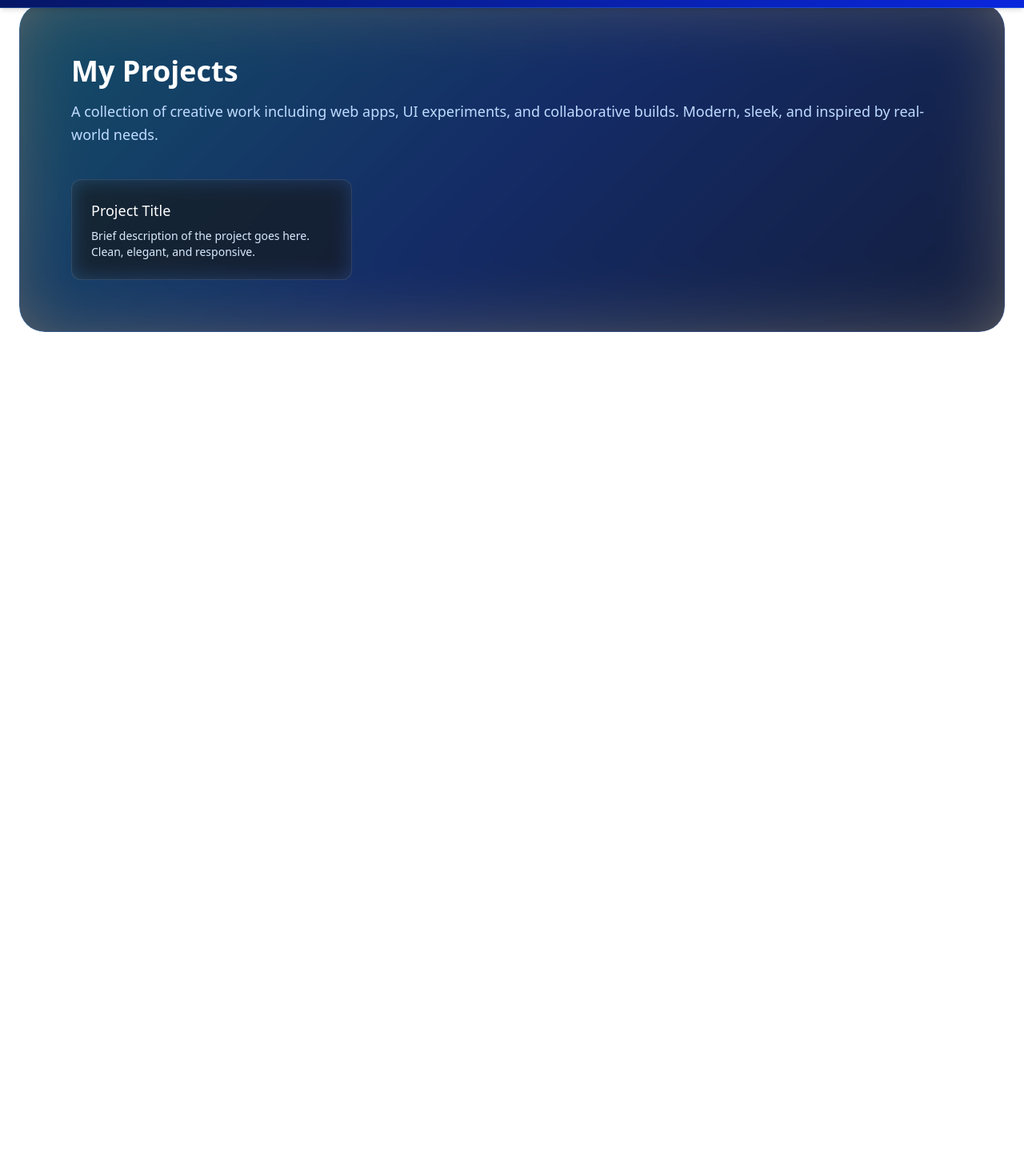
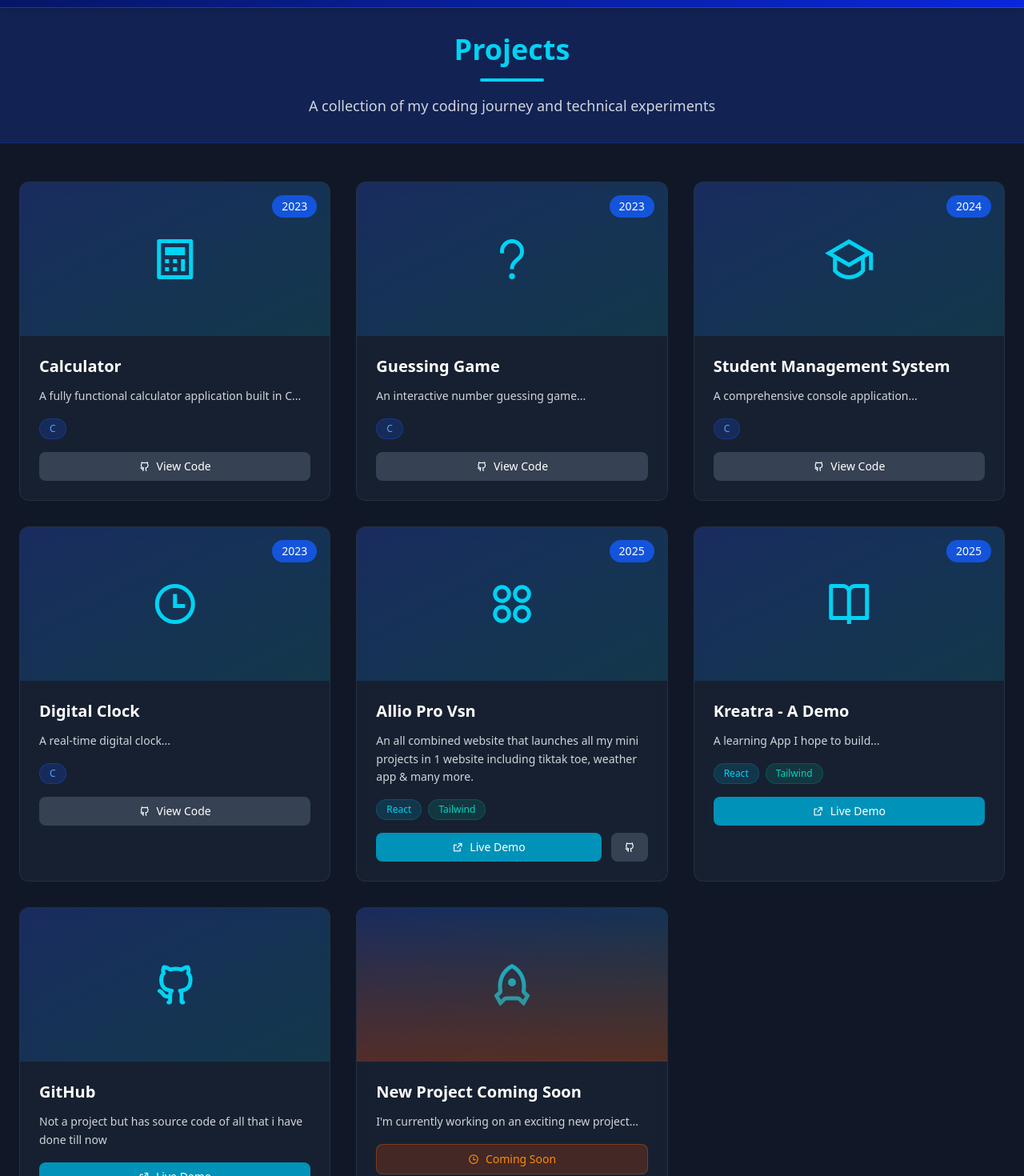
Before and after one commit to SamratVsn/PortfolioVsn, a React (Vite) app: page /Projects in a window 1280 px wide. Shown: the part 60-1530 px from the top of the page at 80% size. Before the commit the page ends 800 px from the top, so only its background shows below. Built offline with nearby package versions, Linux system fonts and the light colour scheme.

Commit message:
Project Changes

```diff
--- a/src/Components/Projects.jsx
+++ b/src/Components/Projects.jsx
@@ -1,29 +1,191 @@
 import React from 'react';
 
-function Projects() {
+const ProjectsDisplay = () => {
+  const projects = [
+    {
+      title: "Calculator",
+      description: "A fully functional calculator application built in C...",
+      GitHub: "https://github.com/SamratVsn/C-codes/blob/main/Calculator.c",
+      tech: ["C"],
+      date: "2023",
+      icon: "ri-calculator-line"
+    },
+    {
+      title: "Guessing Game",
+      description: "An interactive number guessing game...",
+      GitHub: "https://github.com/SamratVsn/C-codes/blob/main/GUESS_It.c",
+      tech: ["C"],
+      date: "2023",
+      icon: "ri-question-mark"
+    },
+    {
+      title: "Student Management System",
+      description: "A comprehensive console application...",
+      GitHub: "https://github.com/SamratVsn/C-codes/blob/main/Student_Management.c",
+      tech: ["C"],
+      date: "2024",
+      icon: "ri-graduation-cap-line"
+    },
+    {
+      title: "Digital Clock",
+      description: "A real-time digital clock...",
+      GitHub: "https://github.com/SamratVsn/C-codes/blob/main/digiClock.c",
+      tech: ["C"],
+      date: "2023",
+      icon: "ri-time-line"
+    },
+    {
+      title: "Allio Pro Vsn",
+      description: "An all combined website that launches all my mini projects in 1 website including tiktak toe, weather app & many more.",
+      link: "https://allioprovsn.vercel.app/",
+      GitHub: "https://github.com/SamratVsn/AllInOne",
+      tech: ["React", "Tailwind"],
+      date: "2025",
+      icon: "ri-apps-2-line"
+    },
+    {
+      title: "Kreatra - A Demo",
+      description: "A learning App I hope to build...",
+      link: "https://kreatra.vercel.app/",
+      tech: ["React", "Tailwind"],
+      date: "2025",
+      icon: "ri-book-open-line"
+    },
+    {
+      title: "GitHub",
+      description: "Not a project but has source code of all that i have done till now",
+      link: "https://github.com/SamratVsn",
+      icon: "ri-github-line"
+    },
+    {
+      title: "New Project Coming Soon",
+      description: "I'm currently working on an exciting new project...",
+      link: null,
+      icon: "ri-rocket-line"
+    }
+  ];
+
+  const getTechBadgeColor = (tech) => {
+    const colors = {
+      'C': 'bg-blue-600/20 text-blue-400 border-blue-600/30',
+      'React': 'bg-cyan-600/20 text-cyan-400 border-cyan-600/30',
+      'Tailwind': 'bg-teal-600/20 text-teal-400 border-teal-600/30',
+    };
+    return colors[tech] || 'bg-gray-600/20 text-gray-400 border-gray-600/30';
+  };
+
   return (
-    <div className="relative mx-auto max-w-7xl px-6 py-16 flex items-center justify-center">
-      <div className="relative rounded-[2rem] overflow-hidden">
-        <div className="absolute inset-0 blur-[30px] opacity-80" style={{ background: 'linear-gradient(135deg, #00b4ff, #0047ff, #001f80)',}} ></div>
-        <div className="relative bg-black/60 backdrop-blur-xl border border-blue-500/20 rounded-[2rem] shadow-[0_25px_70px_rgba(0,0,80,0.4)] p-10 md:p-16 transition-all duration-300">
-          <h1 className="text-3xl md:text-4xl font-semibold text-white mb-4">
-            My Projects
-          </h1>
-          <p className="text-blue-200 text-base md:text-lg leading-relaxed">
-            A collection of creative work including web apps, UI experiments, and collaborative builds. Modern, sleek, and inspired by real-world needs.
+    <div className="min-h-screen pt-[70px] bg-gray-900 text-white">
+      {/* Header */}
+      <div className="bg-blue-800/30 border-b border-blue-600/20 backdrop-blur-sm">
+        <div className="container mx-auto px-6 py-8">
+          <h1 className="text-4xl font-bold text-center">
+            <span className="text-cyan-400">Projects</span></h1>
+          <div className="w-20 h-1 bg-cyan-400 mx-auto mt-4 rounded-full"></div>
+          <p className="text-gray-300 text-center mt-4 text-lg">
+            A collection of my coding journey and technical experiments
           </p>
+        </div>
+      </div>
 
-          {/* Example Project Card */}
-          <div className="mt-10 grid gap-6 sm:grid-cols-2 lg:grid-cols-3">
-            <div className="bg-white/5 border border-white/10 backdrop-blur-md p-6 rounded-xl hover:scale-[1.03] hover:shadow-xl transition-all duration-300">
-              <h2 className="text-lg font-medium text-white mb-2">Project Title</h2>
-              <p className="text-sm text-blue-100">Brief description of the project goes here. Clean, elegant, and responsive.</p>
+      {/* Projects Grid */}
+      <div className="container mx-auto px-6 py-12">
+        <div className="grid grid-cols-1 md:grid-cols-2 xl:grid-cols-3 gap-8">
+          {projects.map((project, index) => (
+            <div
+              key={index}
+              className="group bg-gray-800/50 backdrop-blur-sm border border-gray-700/50 rounded-xl overflow-hidden hover:border-cyan-500/50 transition-all duration-300 hover:shadow-2xl hover:shadow-cyan-500/10 hover:-translate-y-2"
+            >
+              {/* Project Icon/Image */}
+              <div className="relative h-48 bg-gradient-to-br from-blue-900/50 to-cyan-900/50 flex items-center justify-center overflow-hidden">
+                <link rel="stylesheet" href="https://cdn.jsdelivr.net/npm/remixicon@3.5.0/fonts/remixicon.css" />
+                <i className={`${project.icon} text-6xl text-cyan-400 group-hover:scale-110 transition-transform duration-300`}></i>
+
+                {/* Date Badge */}
+                {project.date && (
+                  <div className="absolute top-4 right-4 bg-blue-600/80 backdrop-blur-sm text-white px-3 py-1 rounded-full text-sm font-medium">
+                    {project.date}
+                  </div>
+                )}
+
+                {/* Coming Soon Overlay */}
+                {project.title === "New Project Coming Soon" && (
+                  <div className="absolute inset-0 bg-gradient-to-t from-orange-900/60 to-transparent"></div>
+                )}
+              </div>
+
+              {/* Project Content */}
+              <div className="p-6">
+                <h3 className="text-xl font-semibold text-white mb-3 group-hover:text-cyan-400 transition-colors">
+                  {project.title}
+                </h3>
+
+                <p className="text-gray-300 text-sm mb-4 leading-relaxed">
+                  {project.description}
+                </p>
+
+                {/* Tech Stack */}
+                {project.tech && (
+                  <div className="flex flex-wrap gap-2 mb-4">
+                    {project.tech.map((tech, techIndex) => (
+                      <span
+                        key={techIndex}
+                        className={`px-3 py-1 rounded-full text-xs font-medium border ${getTechBadgeColor(tech)}`}
+                      >
+                        {tech}
+                      </span>
+                    ))}
+                  </div>
+                )}
+
+                {/* Action Buttons */}
+                <div className="flex gap-3 mt-auto">
+                  {project.link && project.link !== null && (
+                    <a
+                      href={project.link}
+                      target="_blank"
+                      rel="noopener noreferrer"
+                      className="flex-1 bg-cyan-600 hover:bg-cyan-500 text-white px-4 py-2 rounded-lg text-sm font-medium transition-colors duration-200 flex items-center justify-center gap-2"
+                    >
+                      <i className="ri-external-link-line"></i>
+                      Live Demo
+                    </a>
+                  )}
+
+                  {project.GitHub && (
+                    <a
+                      href={project.GitHub}
+                      target="_blank"
+                      rel="noopener noreferrer"
+                      className={`${project.link ? 'px-4' : 'flex-1'} bg-gray-700 hover:bg-gray-600 text-white px-4 py-2 rounded-lg text-sm font-medium transition-colors duration-200 flex items-center justify-center gap-2`}
+                    >
+                      <i className="ri-github-line"></i>
+                      {project.link ? '' : 'View Code'}
+                    </a>
+                  )}
+
+                  {project.title === "New Project Coming Soon" && (
+                    <div className="flex-1 bg-orange-600/20 border border-orange-500/30 text-orange-400 px-4 py-2 rounded-lg text-sm font-medium flex items-center justify-center gap-2">
+                      <i className="ri-time-line"></i>
+                      Coming Soon
+                    </div>
+                  )}
+                </div>
+              </div>
             </div>
+          ))}
+        </div>
+
+        {/* Footer Note */}
+        <div className="mt-16 text-center">
+          <div className="inline-flex items-center gap-2 bg-blue-900/30 border border-blue-600/30 rounded-full px-6 py-3 text-blue-400">
+            <i className="ri-code-s-slash-line"></i>
+            <span className="text-sm">More projects coming soon...</span>
           </div>
         </div>
       </div>
     </div>
   );
-}
+};
 
-export default Projects;
+export default ProjectsDisplay;
```
